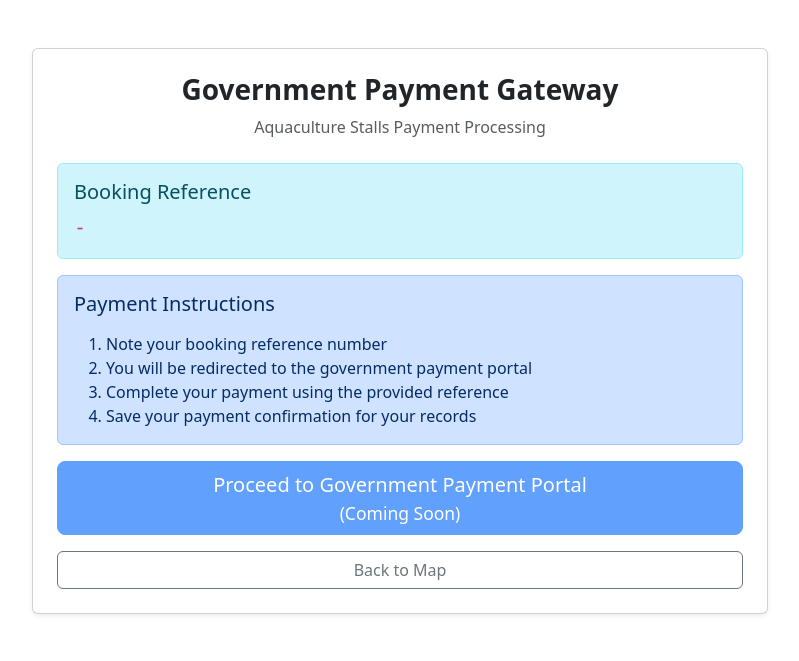
After one commit to ChamaraDFAR/AquaPlanetStall, a PHP site: page /gov_payment.php in a window 1280 px wide. The commit adds this page. Shown: the top 661 px of the page, without its empty margins (240-1039 px from the left). Run offline with PHP 8.4, Linux system fonts and the light colour scheme.

Commit message:
fix the redirection of booking stalls

```diff
--- /dev/null
+++ b/gov_payment.php
@@ -0,0 +1,59 @@
+<?php
+?><!doctype html>
+<html lang="en">
+
+<head>
+    <meta charset="utf-8">
+    <meta name="viewport" content="width=device-width, initial-scale=1">
+    <title>Government Payment Gateway</title>
+    <link href="https://cdn.jsdelivr.net/npm/bootstrap@5.3.3/dist/css/bootstrap.min.css" rel="stylesheet">
+</head>
+
+<body>
+    <div class="container py-5">
+        <div class="row justify-content-center">
+            <div class="col-lg-8">
+                <div class="card shadow-sm">
+                    <div class="card-body p-4">
+                        <div class="text-center mb-4">
+                            <h1 class="h3 fw-bold mb-2">Government Payment Gateway</h1>
+                            <p class="text-muted">Aquaculture Stalls Payment Processing</p>
+                        </div>
+
+                        <div class="alert alert-info">
+                            <h5 class="alert-heading">Booking Reference</h5>
+                            <code class="fs-5" id="ref">-</code>
+                        </div>
+
+                        <div class="alert alert-primary">
+                            <h5 class="alert-heading mb-3">Payment Instructions</h5>
+                            <ol class="mb-0">
+                                <li>Note your booking reference number</li>
+                                <li>You will be redirected to the government payment portal</li>
+                                <li>Complete your payment using the provided reference</li>
+                                <li>Save your payment confirmation for your records</li>
+                            </ol>
+                        </div>
+
+                        <!-- This is a placeholder for the actual government payment integration -->
+                        <div class="d-grid gap-3">
+                            <button class="btn btn-primary btn-lg" disabled>
+                                Proceed to Government Payment Portal
+                                <small class="d-block">(Coming Soon)</small>
+                            </button>
+                            <a href="index.php" class="btn btn-outline-secondary">Back to Map</a>
+                        </div>
+                    </div>
+                </div>
+            </div>
+        </div>
+    </div>
+
+    <script>
+        const params = new URLSearchParams(window.location.search);
+        const ref = params.get('ref') || '-';
+        document.getElementById('ref').textContent = ref;
+    </script>
+</body>
+
+</html>
```
Also changed, not shown: index.php (+74 -19 lines), other.php (+14 -0 lines).
